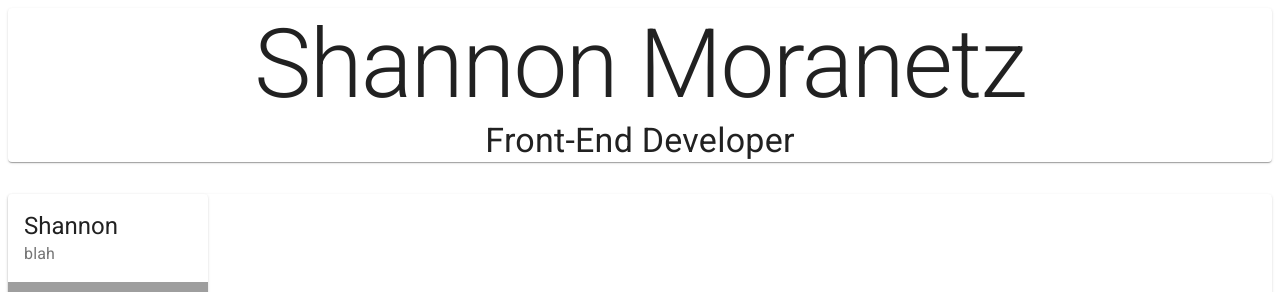
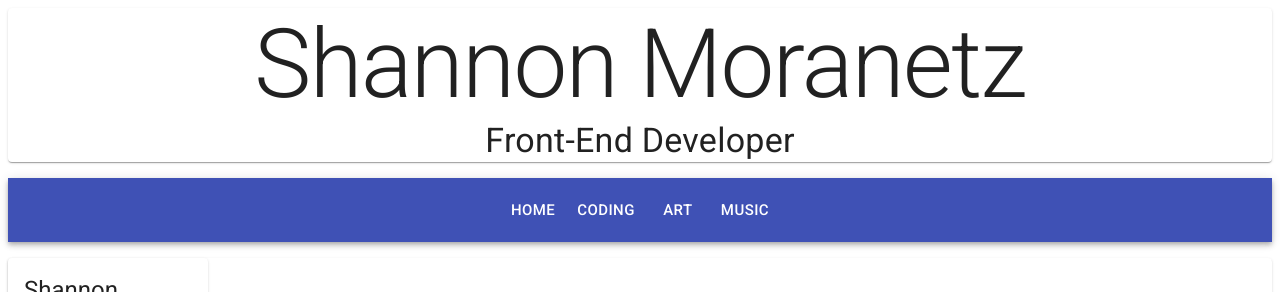
Before and after one commit to shannonmoranetz/shannonmoranetz, a React (Create React App) app: page / in a window 1280 px wide. Shown: the top 292 px of the page. Built offline with nearby package versions, Linux system fonts and the light colour scheme; grey boxes are pictures that could not be loaded.

Commit message:
Add app bar

```diff
--- a/src/components/App/App.js
+++ b/src/components/App/App.js
@@ -1,7 +1,7 @@
 import React from 'react';
 import CardContainer from '../CardContainer/CardContainer';
 import Header from '../Header/Header';
-import AppBar from '../AppBar/AppBar';
+import Bar from '../Bar/Bar';
 import Grid from '@material-ui/core/Grid';
 import Paper from '@material-ui/core/Paper';
 
@@ -15,7 +15,7 @@ function App() {
           </Paper>
         </Grid>
         <Grid item xs>
-          <AppBar/>
+          <Bar/>
         </Grid>
         <Grid item xs>
           <Paper>
--- a/src/components/AppBar/AppBar.js
+++ /dev/null
@@ -1,12 +0,0 @@
-import React from 'react';
-import Typography from '@material-ui/core/Typography';
-
-function AppBar() {
-  return (
-    <div className="AppBar">
-
-    </div>
-  );
-}
-
-export default AppBar;
--- /dev/null
+++ b/src/components/Bar/Bar.js
@@ -0,0 +1,33 @@
+import React from 'react';
+import Typography from '@material-ui/core/Typography';
+import { makeStyles } from '@material-ui/core/styles';
+import AppBar from '@material-ui/core/AppBar';
+import Toolbar from '@material-ui/core/Toolbar';
+import Button from '@material-ui/core/Button';
+
+const useStyles = makeStyles(theme => ({
+  root: {
+    flexGrow: 1,
+  },
+  toolbar: {
+    justifyContent: 'center',
+  }
+}));
+
+function Bar() {
+  const classes = useStyles();
+  return (
+    <div className={classes.root}>
+      <AppBar position="static">
+        <Toolbar className={classes.toolbar}>
+          <Button size="large" color="inherit">Home</Button>
+          <Button size="large" color="inherit">Coding</Button>
+          <Button size="large" color="inherit">Art</Button>
+          <Button size="large" color="inherit">Music</Button>
+        </Toolbar>
+      </AppBar>
+    </div>
+  );
+}
+
+export default Bar;
```
